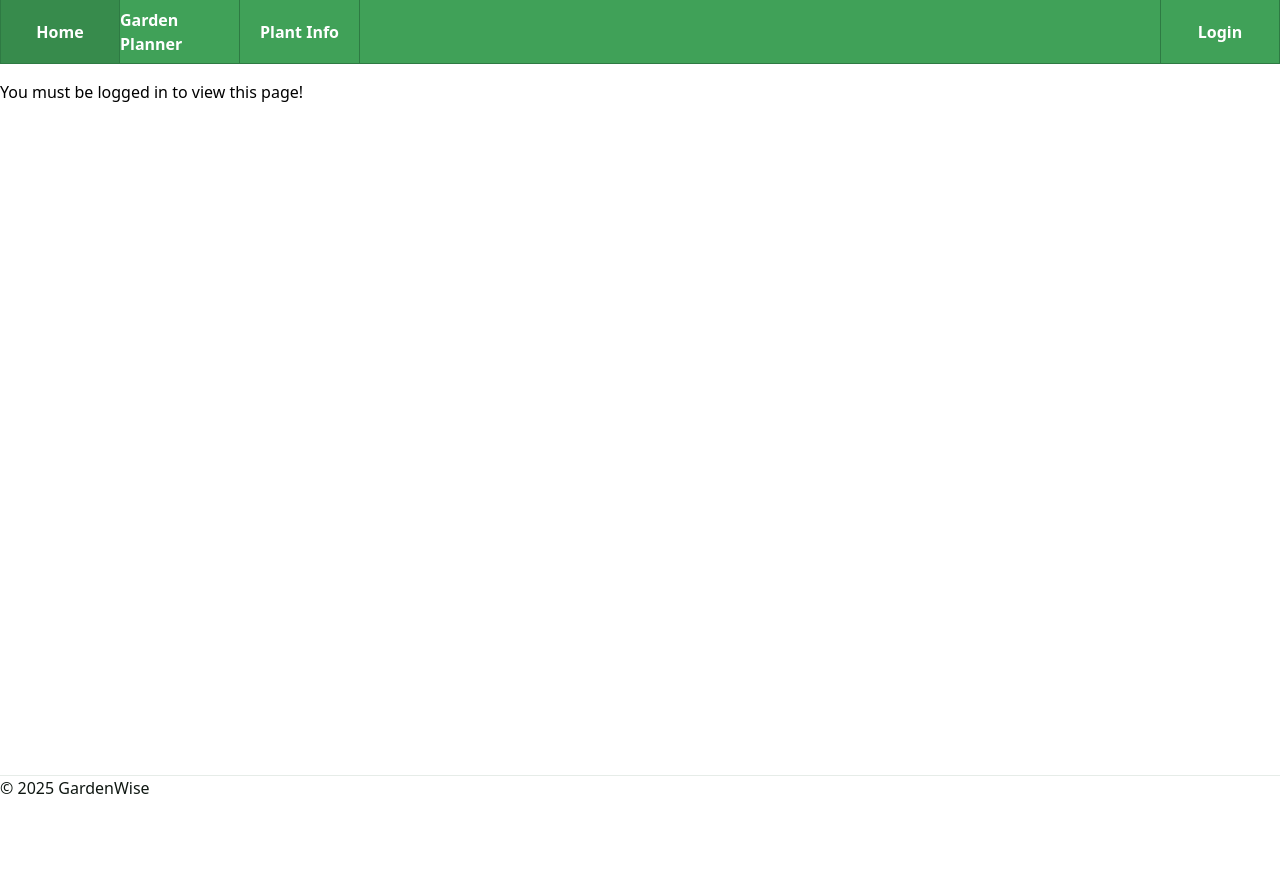
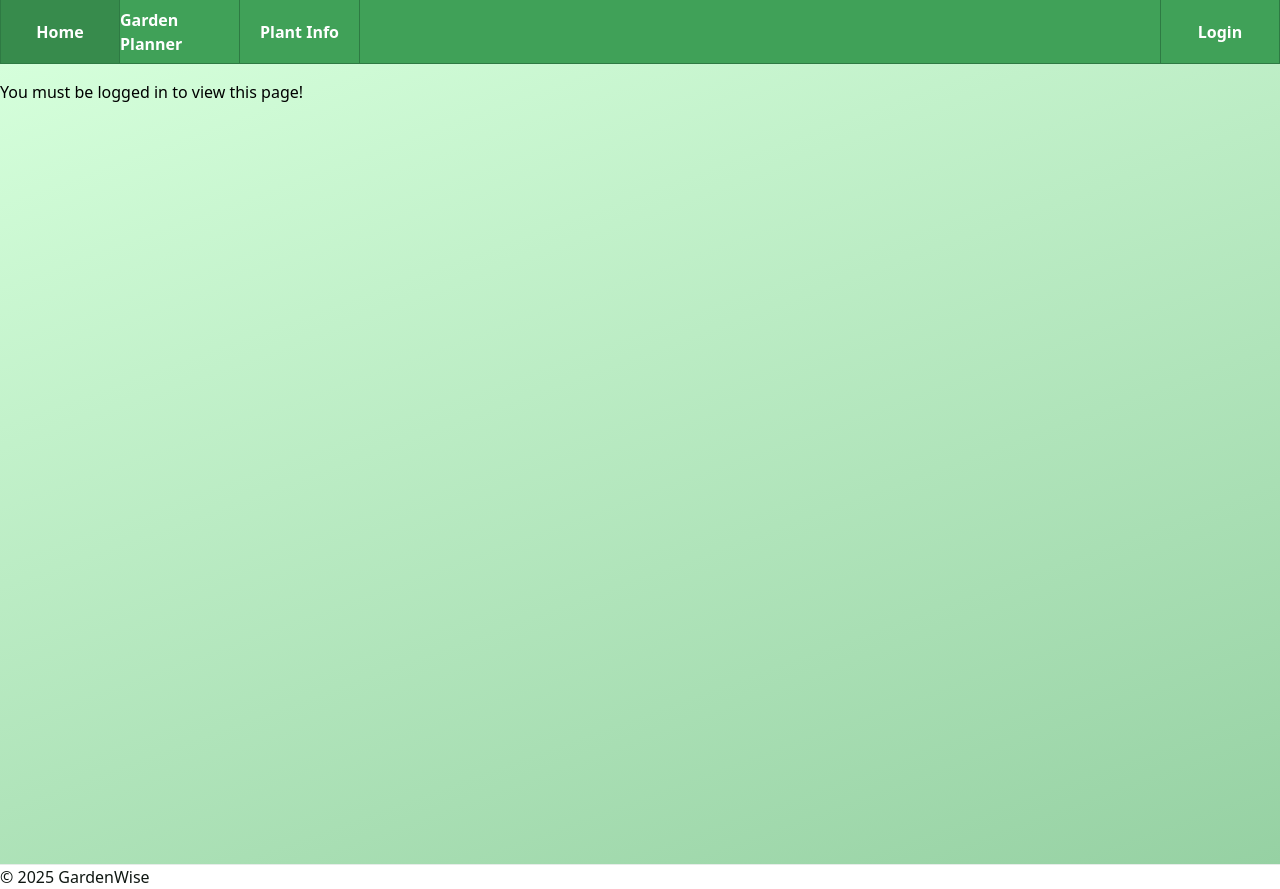
Before and after one commit to OliviaSabb/GardenWise, a React (Vite) app in the folder frontend/: page /plant-info in a window 1280 px wide. Before the commit the page ends 800 px from the top, so only its background shows below. Built offline with nearby package versions, Linux system fonts and the light colour scheme.

Commit message:
Unify background for all pages

```diff
--- a/frontend/src/pages/GardenPlanner.css
+++ b/frontend/src/pages/GardenPlanner.css
@@ -6,6 +6,8 @@ main{
 
 .gp-planner {
     padding: var(--gap);
+    background: linear-gradient(160deg, #d5ffdb 0%, #96d1a3 100%);
+    height:100%;
 }
 
 .gp-layout{
--- a/frontend/src/pages/GardenPlanner.jsx
+++ b/frontend/src/pages/GardenPlanner.jsx
@@ -125,7 +125,11 @@ function GardenPlanner(){
     // Trying to verify the user is logged in to access garden planner page
     const userLoggedIn = localStorage.getItem("access_token");
     if(!userLoggedIn) {
-        return <p>You must be logged in to view this page!</p>
+        return (
+            <main className="gp-planner">
+                <p>You must be logged in to view this page!</p>
+            </main>
+        )
         // or can render some sort of info page here instead with register login buttons
     }
 
--- a/frontend/src/pages/Home.css
+++ b/frontend/src/pages/Home.css
@@ -5,10 +5,9 @@
     flex-direction: column;
     align-items: center;
     text-align: center;
-    background-color: #e9f7ea;
 
-    background-repeat: repeat;
-    background-size: 120px 60px;
+
+    background: linear-gradient(160deg, #d5ffdb 0%, #96d1a3 100%);
     padding: 2rem 1rem;
 }
 
--- a/frontend/src/pages/Login.css
+++ b/frontend/src/pages/Login.css
@@ -8,12 +8,16 @@
     display: grid;
     place-items: center;
     position: relative;
-    background-color: #40a158;
+
+    background: linear-gradient(160deg, #d5ffdb 0%, #96d1a3 100%);
+
+    /* TODO: tried a pattern, didnt like how it looked. can be revisited*/
+    /* background-color: #40a158;
 
     background-image: url("../assets/patterns/leaf.svg");
     background-repeat: repeat;
     background-position: top left;
-    background-size: 100px 50px; /* mod leaf backgroudn size here*/
+    background-size: 100px 50px;  */
     padding: 16px;
 }
 
--- a/frontend/src/pages/PlantInfo.css
+++ b/frontend/src/pages/PlantInfo.css
@@ -3,10 +3,10 @@
     grid-template-columns: auto auto;
     grid-template-rows: 20vh;
     justify-content: start;
-
-    margin: 30px -35px 0 -35px;
+    background: linear-gradient(160deg, #d5ffdb 0%, #96d1a3 100%);
+    margin: auto;
     width: 100vw;
-    height: 90vh;
+    height: 100vh;
     width: 100vw;
 }
 
--- a/frontend/src/pages/PlantInfo.jsx
+++ b/frontend/src/pages/PlantInfo.jsx
@@ -13,7 +13,12 @@ function PlantInfo(){
     // User verification, do we want users to be logged in to view plant info?
     const userLoggedIn = localStorage.getItem("access_token");
     if(!userLoggedIn) {
-        return <p>You must be logged in to view this page!</p>
+        return (
+            <main className="PlantInfo">
+                <p>You must be logged in to view this page!</p>
+            </main>
+
+        )
     }
 
     const handleButtonClick = (item) => {
--- a/frontend/src/pages/Registration.css
+++ b/frontend/src/pages/Registration.css
@@ -8,12 +8,16 @@
     display: grid;
     place-items: center;
     position: relative;
-    background-color: #40a158;
+
+    background: linear-gradient(160deg, #d5ffdb 0%, #96d1a3 100%);
+
+    /*TODO: can revisit background*/
+    /* background-color: #40a158;
 
     background-image: url("../assets/patterns/leaf.svg");
     background-repeat: repeat;
     background-position: top left;
-    background-size: 100px 50px; /* mod leaf backgroudn size here*/
+    background-size: 100px 50px;  */
     padding: 16px;
 }
 
```
